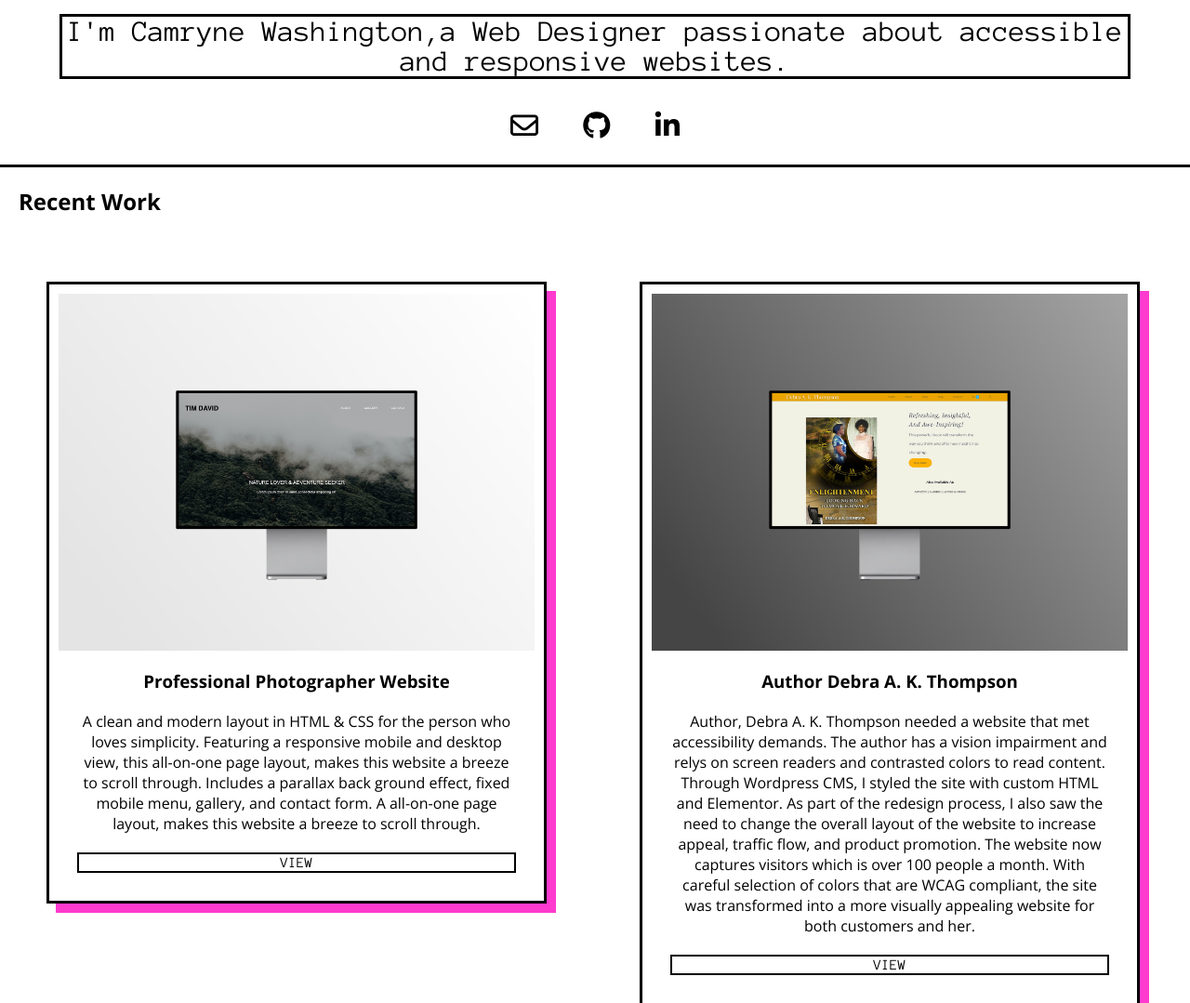
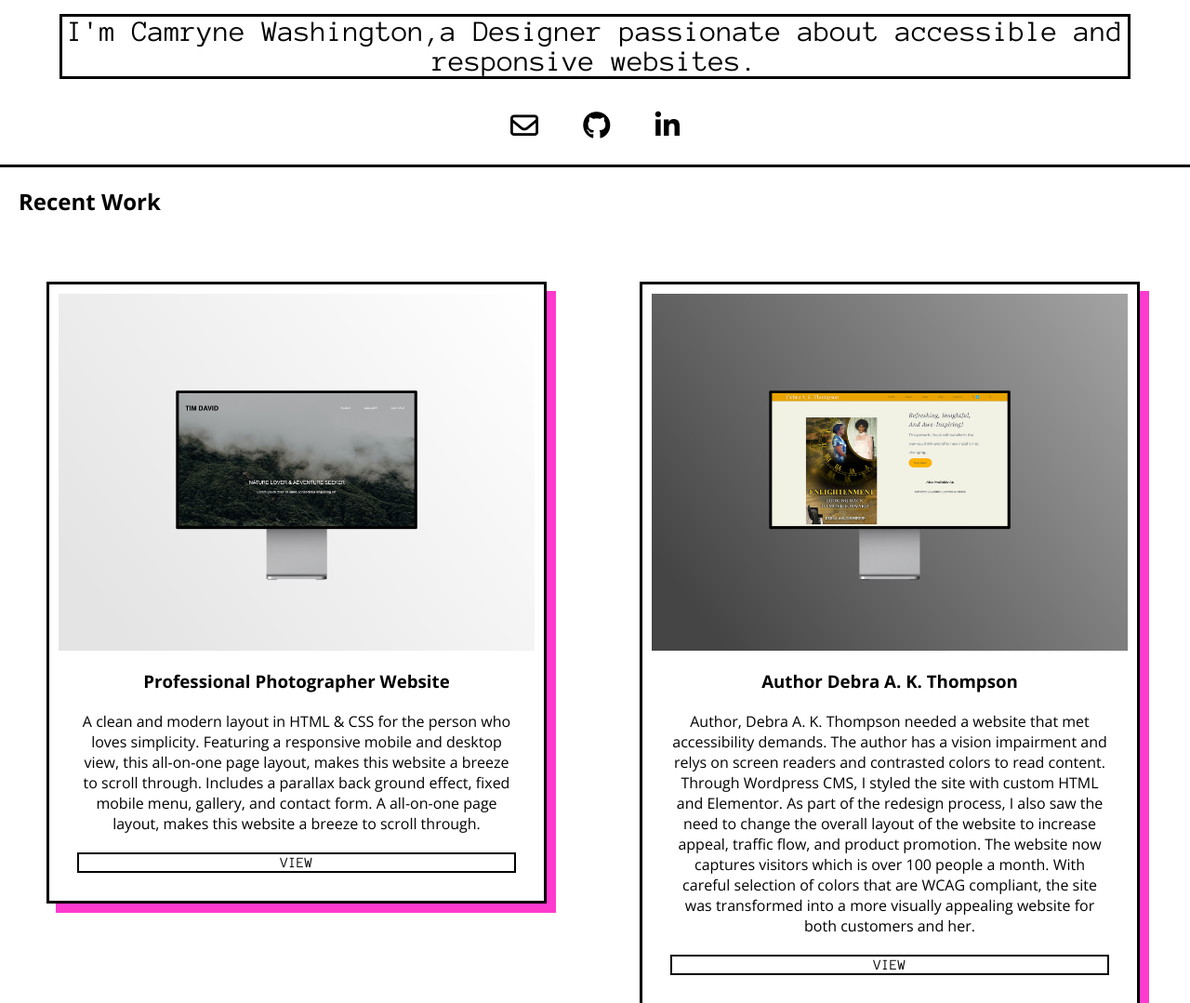
Before and after one commit to CamryneWashington/camryne.washington, a plain HTML site: page index.html in a window 1280 px wide. Shown: the top 1079 px of the page at 93% size. Drawn offline with nearby package versions, Linux system fonts and the light colour scheme.

Commit message:
Update index.html

```diff
--- a/index.html
+++ b/index.html
@@ -13,7 +13,7 @@
 	<body>
 			<header id="sidebar">
 					 <div class="border-box">
-					  <h1><strong>I'm Camryne Washington,</strong>a Web Designer
+					  <h1><strong>I'm Camryne Washington,</strong>a Designer
 					   passionate about accessible and responsive websites.<br />
 					  </h1>
 				     </div>
```
